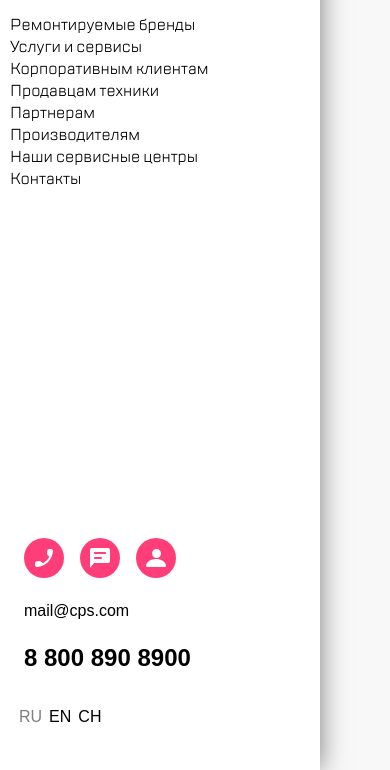
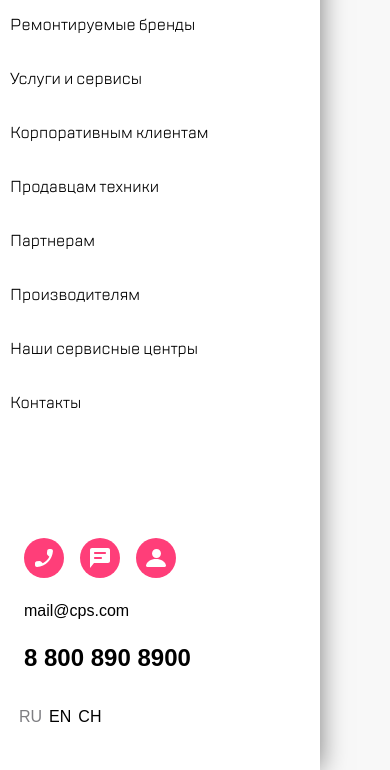
Before and after one commit to 0IceMeat0/Github-pages, a plain HTML site: page menu.html in a window 390 px wide. Shown: the part 74-844 px from the top of the page. Drawn offline with Linux system fonts and the light colour scheme.

Commit message:
Update phoneversion.css

```diff
--- a/phoneversion.css
+++ b/phoneversion.css
@@ -524,7 +524,7 @@ padding-right: 16px;
 .list-link{
   color: black;
 }
-.scrollmenu-list{
+.nav-list{
   display: flex;
   flex-direction: column;
  padding: 0;
```
